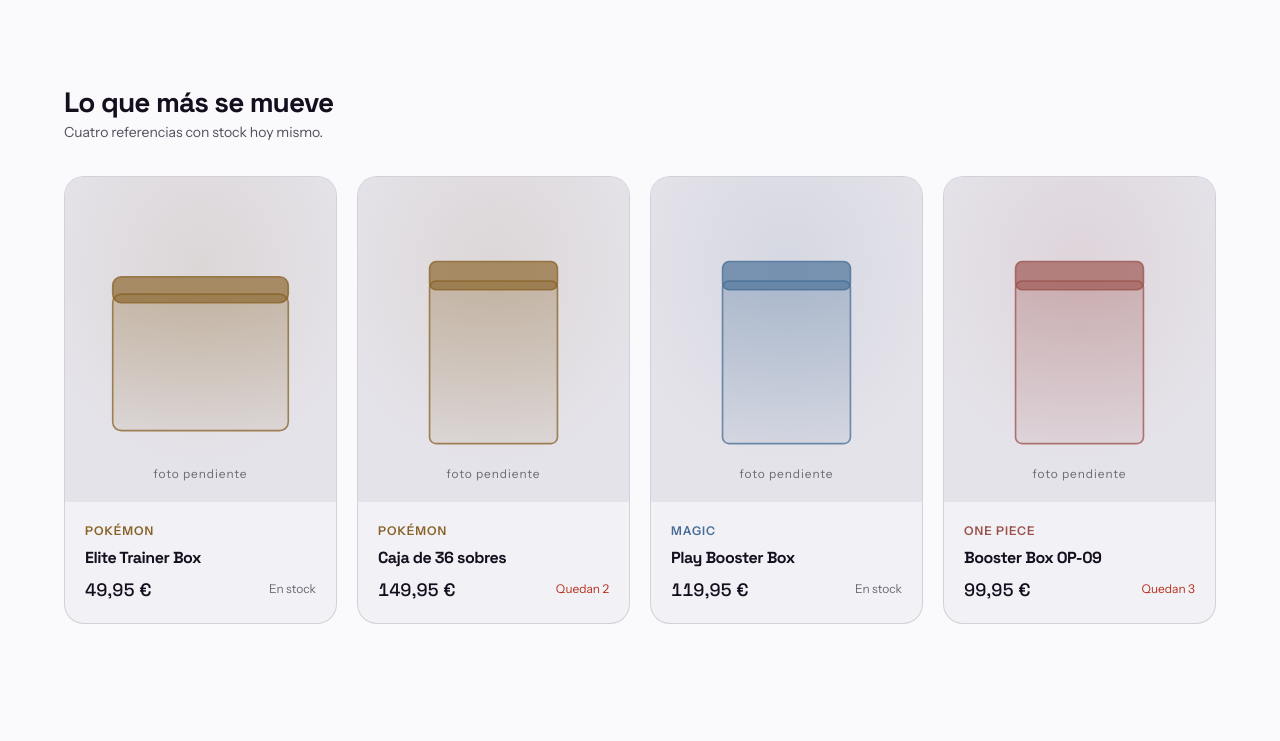
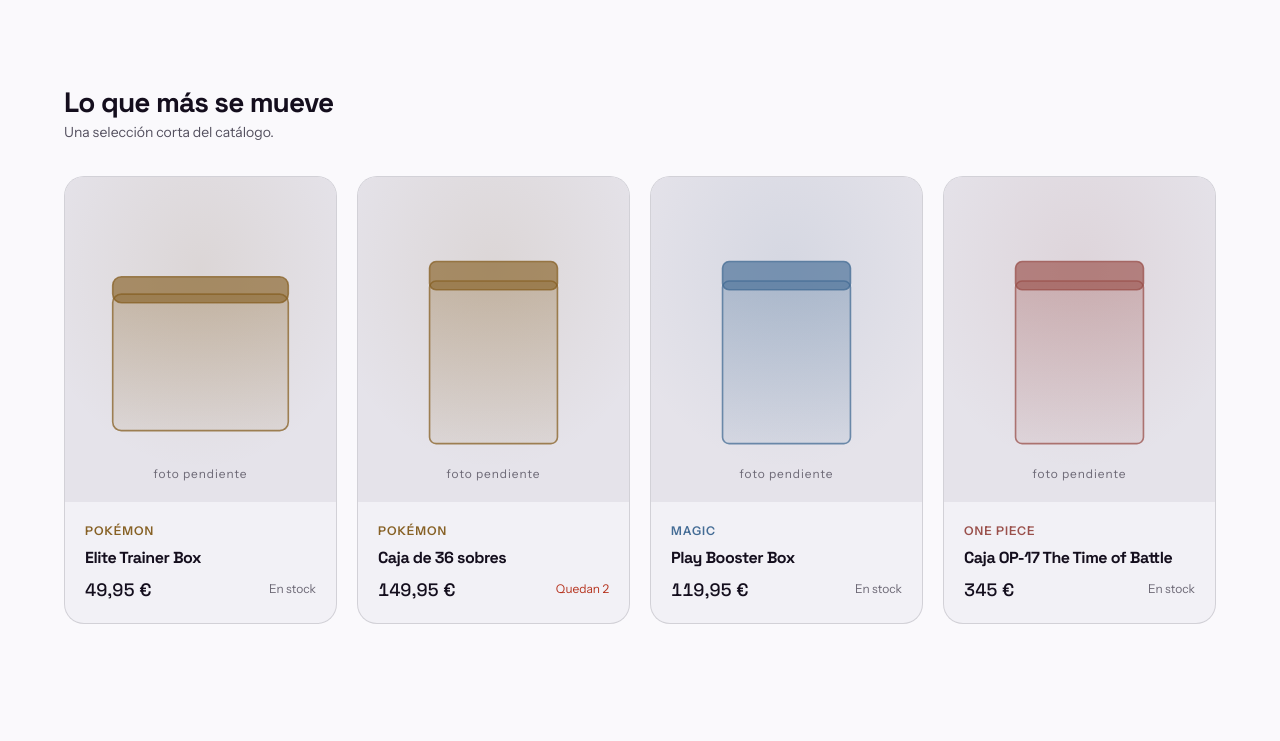
Before and after one commit to MiguelMialdeaDev/carta-alta-tcg, an Astro site: page /carta-alta-tcg/ in a window 1280 px wide. Shown: the part 1260-2001 px from the top of the page. Built offline with nearby package versions, Linux system fonts and the light colour scheme; Astro itself is replaced by a stand-in of ours.

Commit message:
Las seis referencias reales de One Piece
La tienda indicó seis productos concretos. Entran con nombre, precio e idioma
comprobados en la ficha de origen, y sustituyen a los tres de muestra que había.

Dos cosas no se copian del origen, a propósito:

- La marca del proveedor sale de los títulos. Venían como "Caja One Piece OP17 en
  Inglés | The Time of Battle | MonkeyXCards" y la tienda pidió expresamente que
  las dos marcas no se relacionen.
- Las fotos. Son de Bandai y del proveedor, y además llevan marca de agua. Se
  quedan los packshots dibujados a mano y el "foto pendiente".

Stock sin inventar. `stock: null` quiere decir "hay, pero la tienda no ha
confirmado cuántas": la ficha dice "En stock", no dice "quedan N", y el carrito
tope en TOPE_SIN_CONFIRMAR. Los helpers hayStock, quedanPocas y disponibles
centralizan ese criterio, que antes estaba repetido en tres sitios.

Lo mismo con el idioma: el Double Pack DP-12 y la Premium Card Collection Vol.6
no lo declaran en origen, así que van con el hueco marcado en vez de con una
suposición.

Arreglos que sacó a la luz un precio real de 4.150 €:

- eur() no ponía separador de millares y mostraba "4150 €". Ahora usa
  Intl.NumberFormat con agrupación forzada, en las tres copias de la función.
- El aviso de arriba decía que los precios no son reales. Ya no es verdad: ahora
  dice que no se puede comprar y que el stock no está confirmado.
- La home anunciaba "cuatro referencias" y con el catálogo nuevo había cinco
  destacadas, que además dejaban una tarjeta huérfana en la rejilla. La bajada ya
  no da un número y la rejilla corta en cuatro.

Silueta propia para el case, que es una caja de cartón con doce displays dentro y
no un display más grande.

Co-Authored-By: Claude Opus 5 (1M context) <noreply@anthropic.com>
Claude-Session: https://claude.ai/code/session_01RtjnNEvVRxnbuoLUn9VVmV

```diff
--- a/src/components/CardProducto.astro
+++ b/src/components/CardProducto.astro
@@ -1,12 +1,12 @@
 ---
 import Packshot from './Packshot.astro';
-import { juegoDe, eur } from '../data/productos.js';
+import { juegoDe, eur, hayStock, quedanPocas } from '../data/productos.js';
 import { u } from '../lib/url.js';
 
 const { producto } = Astro.props;
 const juego = juegoDe(producto.juego);
-const agotado = producto.stock === 0;
-const ultimas = producto.stock > 0 && producto.stock <= 3;
+const agotado = !hayStock(producto);
+const ultimas = quedanPocas(producto);
 ---
 
 <li class="card" data-juego={producto.juego} style={`--mark: ${juego.mark};`}>
--- a/src/components/Packshot.astro
+++ b/src/components/Packshot.astro
@@ -23,6 +23,10 @@ const siluetas = {
     { x: 118, y: 100, w: 68, h: 150, r: 4, dentado: true },
   ],
   accesorio: [{ x: 56, y: 106, w: 138, h: 128, r: 10, lineas: true }],
+  case: [
+    { x: 32, y: 108, w: 186, h: 140, r: 5, cinta: true },
+    { x: 32, y: 92, w: 186, h: 22, r: 5, tapa: true },
+  ],
 };
 
 const piezas = siluetas[forma] ?? siluetas.display;
@@ -70,6 +74,11 @@ const uid = Math.random().toString(36).slice(2, 8);
           <line x1={p.x + 6} y1={p.y + 14} x2={p.x + p.w - 6} y2={p.y + 14} stroke-dasharray="4 4" />
         </g>
       )}
+      {p.cinta && (
+        <g stroke="var(--mark)" stroke-opacity="0.7" stroke-width="2">
+          <line x1={p.x + p.w / 2} y1={p.y} x2={p.x + p.w / 2} y2={p.y + p.h} />
+        </g>
+      )}
       {p.lineas && (
         <g stroke="var(--mark)" stroke-opacity="0.5" stroke-width="1.5">
           <line x1={p.x + 16} y1={p.y + 34} x2={p.x + p.w - 16} y2={p.y + 34} />
--- a/src/data/productos.js
+++ b/src/data/productos.js
@@ -120,40 +120,76 @@ export const productos = [
     resumen: 'Nueve sobres, tierras básicas y caja de almacenaje con el arte de la expansión.',
   },
   {
-    slug: 'booster-box-op09-one-piece',
-    nombre: 'Booster Box OP-09',
+    slug: 'caja-op17-time-of-battle',
+    nombre: 'Caja OP-17 The Time of Battle',
     juego: 'one-piece',
     tipo: 'Display',
     forma: 'display',
     idioma: 'Inglés',
-    precio: 99.95,
-    stock: 3,
+    precio: 345,
+    stock: null,
     destacado: true,
-    resumen: 'Veinticuatro sobres precintados de fábrica. La caja que más se mueve del catálogo.',
+    resumen: 'Display precintado del bloque OP-17, The Time of Battle.',
   },
   {
-    slug: 'starter-deck-one-piece',
-    nombre: 'Starter Deck',
+    slug: 'case-op17-time-of-battle',
+    nombre: 'Case OP-17 The Time of Battle',
     juego: 'one-piece',
-    tipo: 'Mazo',
-    forma: 'mazo',
+    tipo: 'Case de 12 cajas',
+    forma: 'case',
     idioma: 'Inglés',
-    precio: 12.95,
-    stock: 12,
+    precio: 4150,
+    stock: null,
     destacado: false,
-    resumen: 'Mazo cerrado de cincuenta y una cartas. Lo mejor para empezar de cero.',
+    resumen: 'Case completo de doce cajas del bloque OP-17, sin abrir.',
   },
   {
-    slug: 'double-pack-one-piece',
-    nombre: 'Double Pack Set',
+    slug: 'premium-card-collection-vol6',
+    nombre: 'Premium Card Collection Best Selection Vol.6',
     juego: 'one-piece',
-    tipo: 'Pack',
+    tipo: 'Colección',
+    forma: 'etb',
+    idioma: null,
+    precio: 59.9,
+    stock: null,
+    destacado: true,
+    resumen: 'Premium Card Collection, Best Selection volumen 6.',
+  },
+  {
+    slug: 'double-pack-set-dp12',
+    nombre: 'Double Pack Set vol.12 [DP-12]',
+    juego: 'one-piece',
+    tipo: 'Double Pack',
     forma: 'pack',
+    idioma: null,
+    precio: 36.9,
+    stock: null,
+    destacado: false,
+    resumen: "Double Pack Set del bloque OP-17, The World's Strongest Warriors.",
+  },
+  {
+    slug: 'illustration-box-vol7',
+    nombre: 'Illustration Box Vol.7',
+    juego: 'one-piece',
+    tipo: 'Illustration Box',
+    forma: 'etb',
     idioma: 'Inglés',
-    precio: 24.95,
-    stock: 0,
+    precio: 32.5,
+    stock: null,
     destacado: false,
-    resumen: 'Dos sobres más una promocional exclusiva del pack. Tirada corta.',
+    resumen: 'Illustration Box volumen 7, edición 2026.',
+  },
+  {
+    slug: 'illustration-box-vol8',
+    nombre: 'Illustration Box Vol.8',
+    juego: 'one-piece',
+    tipo: 'Illustration Box',
+    forma: 'etb',
+    idioma: 'Inglés',
+    precio: 32.5,
+    stock: null,
+    destacado: false,
+    resumen: 'Illustration Box volumen 8, edición 2026.',
   },
   {
     slug: 'caja-kayou-naruto',
@@ -253,6 +289,27 @@ export function porSlug(slug) {
 }
 
 export function eur(n) {
-  const s = n.toFixed(2).replace('.', ',');
-  return (s.endsWith(',00') ? s.slice(0, -3) : s) + ' €';
+  const decimales = Number.isInteger(n) ? 0 : 2;
+  return n.toLocaleString('es-ES', {
+    minimumFractionDigits: decimales,
+    maximumFractionDigits: 2,
+    useGrouping: 'always',
+  }) + ' €';
 }
+
+// stock null quiere decir "hay, pero la tienda no ha confirmado cuántas". Es el
+// estado normal de una referencia recién dada de alta. No se inventa un número:
+// se dice que hay stock y se pone un tope de carrito prudente.
+export const TOPE_SIN_CONFIRMAR = 6;
+
+export function hayStock(p) {
+  return p.stock === null || p.stock > 0;
+}
+
+export function quedanPocas(p) {
+  return p.stock !== null && p.stock > 0 && p.stock <= 3;
+}
+
+export function disponibles(p) {
+  return p.stock === null ? TOPE_SIN_CONFIRMAR : p.stock;
+}
--- a/src/layouts/Base.astro
+++ b/src/layouts/Base.astro
@@ -87,7 +87,7 @@ const { title, description = 'Tienda de producto sellado de cartas. Pokémon, Ma
     <a class="skip" href="#principal">Saltar al contenido</a>
 
     <p class="demo-bar">
-      <strong>Maqueta de demostración.</strong> Catálogo de muestra, todavía no se puede comprar.<span class="solo-ancho"> Los precios y el stock no son reales.</span>
+      <strong>Maqueta de demostración.</strong> Todavía no se puede comprar.<span class="solo-ancho"> El stock no está confirmado y parte del catálogo es de muestra.</span>
     </p>
 
     <header class="nav">
--- a/src/pages/index.astro
+++ b/src/pages/index.astro
@@ -5,7 +5,7 @@ import { productos, juegos, ENVIO, eur } from '../data/productos.js';
 import { MARCA } from '../data/marca.js';
 import { u } from '../lib/url.js';
 
-const destacados = productos.filter((p) => p.destacado);
+const destacados = productos.filter((p) => p.destacado).slice(0, 4);
 const cuenta = (slug) => productos.filter((p) => p.juego === slug).length;
 ---
 
@@ -70,7 +70,7 @@ const cuenta = (slug) => productos.filter((p) => p.juego === slug).length;
   <section class="wrap band">
     <div class="section-head">
       <h2>Lo que más se mueve</h2>
-      <p>Cuatro referencias con stock hoy mismo.</p>
+      <p>Una selección corta del catálogo.</p>
     </div>
     <ul class="grid-products">
       {destacados.map((p) => <CardProducto producto={p} />)}
```
Also changed, not shown: src/pages/carrito.astro (+9 -3 lines), src/pages/checkout.astro (+7 -1 lines), src/pages/producto/[slug].astro (+6 -5 lines), README.md.
